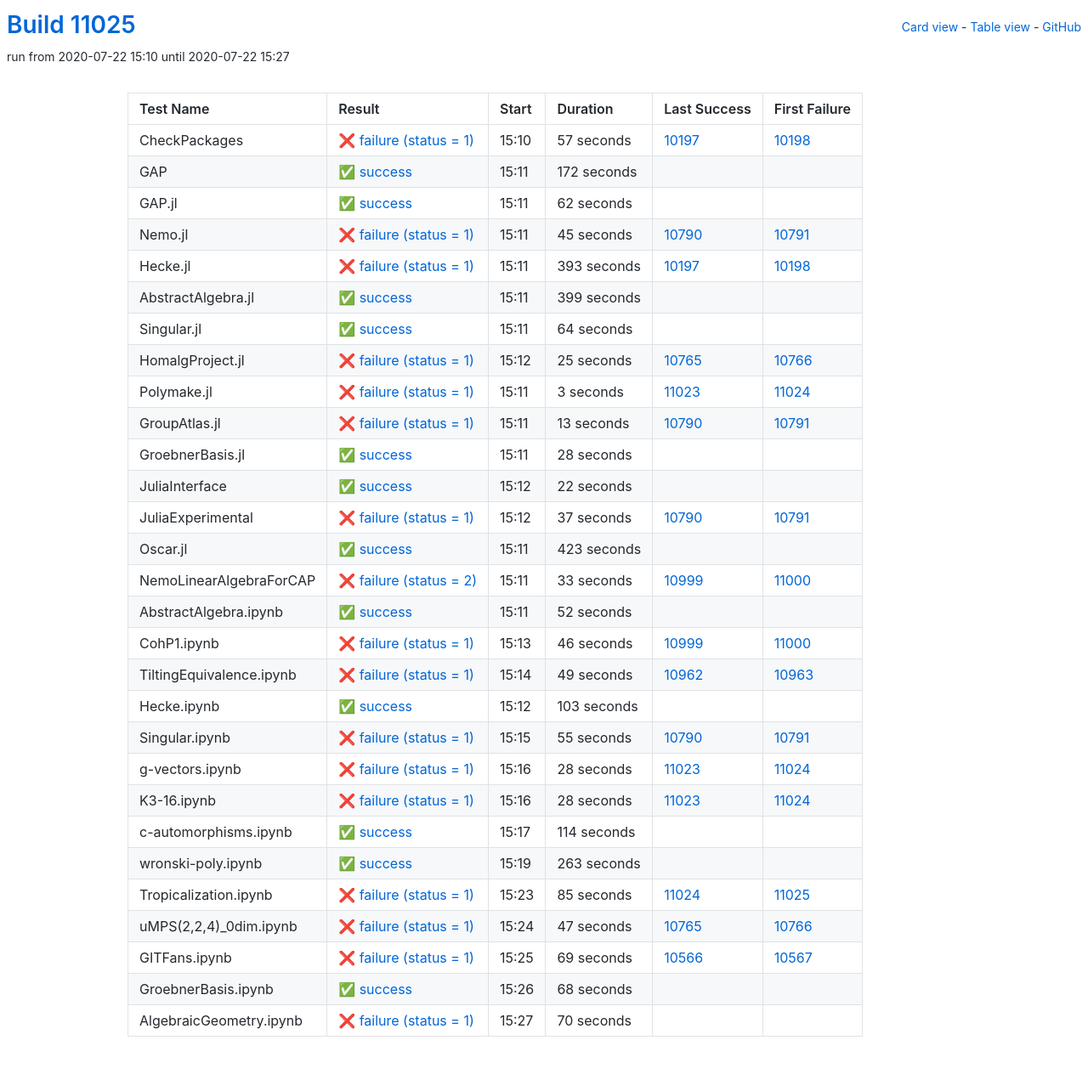
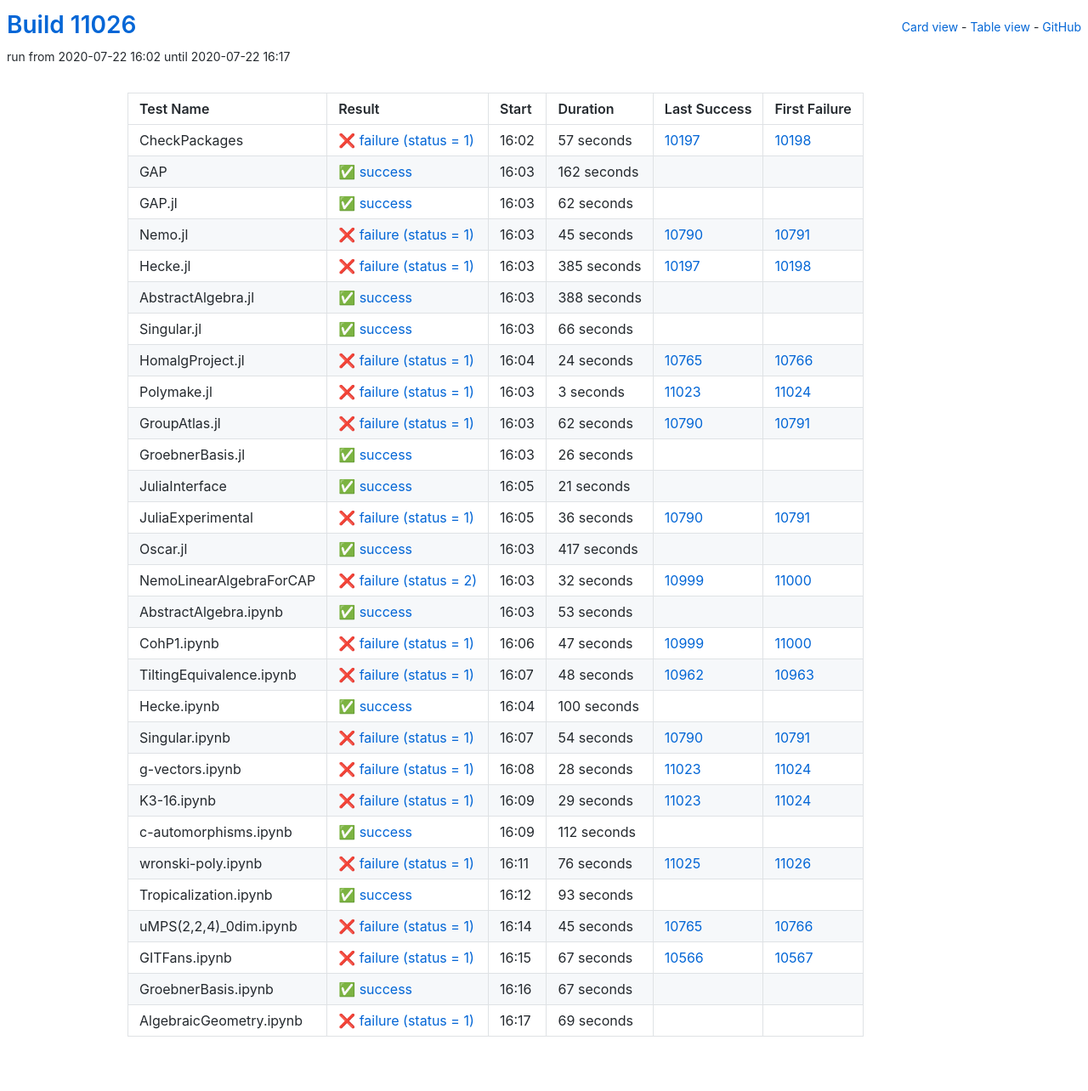
Before and after one commit to oscar-system/oscar-ci-status, a Jekyll site: the page built from table.html, in a window 1280 px wide. Shown: the whole page at 85% size. Built offline with Jekyll 4.4.1, drawn with Linux system fonts in a browser that asks for light colours.

Commit message:
Build #11026

```diff
--- a/_data/ci.yml
+++ b/_data/ci.yml
@@ -1,6 +1,6 @@
 ---
-build: 11025
-build_url: https://oscarci.mathematik.uni-kl.de/job/oscar/11025/
+build: 11026
+build_url: https://oscarci.mathematik.uni-kl.de/job/oscar/11026/
 job: oscar
 organization: oscar-system
 repo: oscar-ci-status
@@ -8,8 +8,8 @@ repourl: https://github.com/oscar-system/oscar-ci-status
 tests:
 - name: CheckPackages
   id: checkpackages
-  log: https://oscarci.mathematik.uni-kl.de/job/oscar/11025/artifact/logs/build-11025/CheckPackages.log
-  start: 2020-07-22 15:10
+  log: https://oscarci.mathematik.uni-kl.de/job/oscar/11026/artifact/logs/build-11026/CheckPackages.log
+  start: 2020-07-22 16:02
   success: false
   exitcode: 1
   status: failure
@@ -20,20 +20,20 @@ tests:
   first_failure_url: https://oscarci.mathematik.uni-kl.de/job/oscar/10198/
 - name: GAP
   id: gap
-  log: https://oscarci.mathematik.uni-kl.de/job/oscar/11025/artifact/logs/build-11025/GAP.log
-  start: 2020-07-22 15:11
+  log: https://oscarci.mathematik.uni-kl.de/job/oscar/11026/artifact/logs/build-11026/GAP.log
+  start: 2020-07-22 16:03
   success: true
   exitcode: 0
   status: success
-  duration: 172
+  duration: 162
   last_success: false
   last_success_url:
   first_failure: false
   first_failure_url:
 - name: GAP.jl
   id: gap-jl
-  log: https://oscarci.mathematik.uni-kl.de/job/oscar/11025/artifact/logs/build-11025/GAP.jl.log
-  start: 2020-07-22 15:11
+  log: https://oscarci.mathematik.uni-kl.de/job/oscar/11026/artifact/logs/build-11026/GAP.jl.log
+  start: 2020-07-22 16:03
   success: true
   exitcode: 0
   status: success
@@ -44,8 +44,8 @@ tests:
   first_failure_url:
 - name: Nemo.jl
   id: nemo-jl
-  log: https://oscarci.mathematik.uni-kl.de/job/oscar/11025/artifact/logs/build-11025/Nemo.jl.log
-  start: 2020-07-22 15:11
+  log: https://oscarci.mathematik.uni-kl.de/job/oscar/11026/artifact/logs/build-11026/Nemo.jl.log
+  start: 2020-07-22 16:03
   success: false
   exitcode: 1
   status: failure
@@ -56,56 +56,56 @@ tests:
   first_failure_url: https://oscarci.mathematik.uni-kl.de/job/oscar/10791/
 - name: Hecke.jl
   id: hecke-jl
-  log: https://oscarci.mathematik.uni-kl.de/job/oscar/11025/artifact/logs/build-11025/Hecke.jl.log
-  start: 2020-07-22 15:11
+  log: https://oscarci.mathematik.uni-kl.de/job/oscar/11026/artifact/logs/build-11026/Hecke.jl.log
+  start: 2020-07-22 16:03
   success: false
   exitcode: 1
   status: failure
-  duration: 393
+  duration: 385
   last_success: 10197
   last_success_url: https://oscarci.mathematik.uni-kl.de/job/oscar/10197/
   first_failure: 10198
   first_failure_url: https://oscarci.mathematik.uni-kl.de/job/oscar/10198/
 - name: AbstractAlgebra.jl
   id: abstractalgebra-jl
-  log: https://oscarci.mathematik.uni-kl.de/job/oscar/11025/artifact/logs/build-11025/AbstractAlgebra.jl.log
-  start: 2020-07-22 15:11
+  log: https://oscarci.mathematik.uni-kl.de/job/oscar/11026/artifact/logs/build-11026/AbstractAlgebra.jl.log
+  start: 2020-07-22 16:03
   success: true
   exitcode: 0
   status: success
-  duration: 399
+  duration: 388
   last_success: false
   last_success_url:
   first_failure: false
   first_failure_url:
 - name: Singular.jl
   id: singular-jl
-  log: https://oscarci.mathematik.uni-kl.de/job/oscar/11025/artifact/logs/build-11025/Singular.jl.log
-  start: 2020-07-22 15:11
+  log: https://oscarci.mathematik.uni-kl.de/job/oscar/11026/artifact/logs/build-11026/Singular.jl.log
+  start: 2020-07-22 16:03
   success: true
   exitcode: 0
   status: success
-  duration: 64
+  duration: 66
   last_success: false
   last_success_url:
   first_failure: false
   first_failure_url:
 - name: HomalgProject.jl
   id: homalgproject-jl
-  log: https://oscarci.mathematik.uni-kl.de/job/oscar/11025/artifact/logs/build-11025/HomalgProject.jl.log
-  start: 2020-07-22 15:12
+  log: https://oscarci.mathematik.uni-kl.de/job/oscar/11026/artifact/logs/build-11026/HomalgProject.jl.log
+  start: 2020-07-22 16:04
   success: false
   exitcode: 1
   status: failure
-  duration: 25
+  duration: 24
   last_success: 10765
   last_success_url: https://oscarci.mathematik.uni-kl.de/job/oscar/10765/
   first_failure: 10766
   first_failure_url: https://oscarci.mathematik.uni-kl.de/job/oscar/10766/
 - name: Polymake.jl
   id: polymake-jl
-  log: https://oscarci.mathematik.uni-kl.de/job/oscar/11025/artifact/logs/build-11025/Polymake.jl.log
-  start: 2020-07-22 15:11
+  log: https://oscarci.mathematik.uni-kl.de/job/oscar/11026/artifact/logs/build-11026/Polymake.jl.log
+  start: 2020-07-22 16:03
   success: false
   exitcode: 1
   status: failure
@@ -116,140 +116,140 @@ tests:
   first_failure_url: https://oscarci.mathematik.uni-kl.de/job/oscar/11024/
 - name: GroupAtlas.jl
   id: groupatlas-jl
-  log: https://oscarci.mathematik.uni-kl.de/job/oscar/11025/artifact/logs/build-11025/GroupAtlas.jl.log
-  start: 2020-07-22 15:11
+  log: https://oscarci.mathematik.uni-kl.de/job/oscar/11026/artifact/logs/build-11026/GroupAtlas.jl.log
+  start: 2020-07-22 16:03
   success: false
   exitcode: 1
   status: failure
-  duration: 13
+  duration: 62
   last_success: 10790
   last_success_url: https://oscarci.mathematik.uni-kl.de/job/oscar/10790/
   first_failure: 10791
   first_failure_url: https://oscarci.mathematik.uni-kl.de/job/oscar/10791/
 - name: GroebnerBasis.jl
   id: groebnerbasis-jl
-  log: https://oscarci.mathematik.uni-kl.de/job/oscar/11025/artifact/logs/build-11025/GroebnerBasis.jl.log
-  start: 2020-07-22 15:11
+  log: https://oscarci.mathematik.uni-kl.de/job/oscar/11026/artifact/logs/build-11026/GroebnerBasis.jl.log
+  start: 2020-07-22 16:03
   success: true
   exitcode: 0
   status: success
-  duration: 28
+  duration: 26
   last_success: false
   last_success_url:
   first_failure: false
   first_failure_url:
 - name: JuliaInterface
   id: juliainterface
-  log: https://oscarci.mathematik.uni-kl.de/job/oscar/11025/artifact/logs/build-11025/JuliaInterface.log
-  start: 2020-07-22 15:12
+  log: https://oscarci.mathematik.uni-kl.de/job/oscar/11026/artifact/logs/build-11026/JuliaInterface.log
+  start: 2020-07-22 16:05
   success: true
   exitcode: 0
   status: success
-  duration: 22
+  duration: 21
   last_success: false
   last_success_url:
   first_failure: false
   first_failure_url:
 - name: JuliaExperimental
   id: juliaexperimental
-  log: https://oscarci.mathematik.uni-kl.de/job/oscar/11025/artifact/logs/build-11025/JuliaExperimental.log
-  start: 2020-07-22 15:12
+  log: https://oscarci.mathematik.uni-kl.de/job/oscar/11026/artifact/logs/build-11026/JuliaExperimental.log
+  start: 2020-07-22 16:05
   success: false
   exitcode: 1
   status: failure
-  duration: 37
+  duration: 36
   last_success: 10790
   last_success_url: https://oscarci.mathematik.uni-kl.de/job/oscar/10790/
   first_failure: 10791
   first_failure_url: https://oscarci.mathematik.uni-kl.de/job/oscar/10791/
 - name: Oscar.jl
   id: oscar-jl
-  log: https://oscarci.mathematik.uni-kl.de/job/oscar/11025/artifact/logs/build-11025/Oscar.jl.log
-  start: 2020-07-22 15:11
+  log: https://oscarci.mathematik.uni-kl.de/job/oscar/11026/artifact/logs/build-11026/Oscar.jl.log
+  start: 2020-07-22 16:03
   success: true
   exitcode: 0
   status: success
-  duration: 423
+  duration: 417
   last_success: false
   last_success_url:
   first_failure: false
   first_failure_url:
 - name: NemoLinearAlgebraForCAP
   id: nemolinearalgebraforcap
-  log: https://oscarci.mathematik.uni-kl.de/job/oscar/11025/artifact/logs/build-11025/NemoLinearAlgebraForCAP.log
-  start: 2020-07-22 15:11
+  log: https://oscarci.mathematik.uni-kl.de/job/oscar/11026/artifact/logs/build-11026/NemoLinearAlgebraForCAP.log
+  start: 2020-07-22 16:03
   success: false
   exitcode: 2
   status: failure
-  duration: 33
+  duration: 32
   last_success: 10999
   last_success_url: https://oscarci.mathematik.uni-kl.de/job/oscar/10999/
   first_failure: 11000
   first_failure_url: https://oscarci.mathematik.uni-kl.de/job/oscar/11000/
 - name: AbstractAlgebra.ipynb
   id: abstractalgebra-ipynb
-  log: https://oscarci.mathematik.uni-kl.de/job/oscar/11025/artifact/logs/build-11025/AbstractAlgebra.ipynb.log
-  start: 2020-07-22 15:11
+  log: https://oscarci.mathematik.uni-kl.de/job/oscar/11026/artifact/logs/build-11026/AbstractAlgebra.ipynb.log
+  start: 2020-07-22 16:03
   success: true
   exitcode: 0
   status: success
-  duration: 52
+  duration: 53
   last_success: false
   last_success_url:
   first_failure: false
   first_failure_url:
 - name: CohP1.ipynb
   id: cohp1-ipynb
-  log: https://oscarci.mathematik.uni-kl.de/job/oscar/11025/artifact/logs/build-11025/CohP1.ipynb.log
-  start: 2020-07-22 15:13
+  log: https://oscarci.mathematik.uni-kl.de/job/oscar/11026/artifact/logs/build-11026/CohP1.ipynb.log
+  start: 2020-07-22 16:06
   success: false
   exitcode: 1
   status: failure
-  duration: 46
+  duration: 47
   last_success: 10999
   last_success_url: https://oscarci.mathematik.uni-kl.de/job/oscar/10999/
   first_failure: 11000
   first_failure_url: https://oscarci.mathematik.uni-kl.de/job/oscar/11000/
 - name: TiltingEquivalence.ipynb
   id: tiltingequivalence-ipynb
-  log: https://oscarci.mathematik.uni-kl.de/job/oscar/11025/artifact/logs/build-11025/TiltingEquivalence.ipynb.log
-  start: 2020-07-22 15:14
+  log: https://oscarci.mathematik.uni-kl.de/job/oscar/11026/artifact/logs/build-11026/TiltingEquivalence.ipynb.log
+  start: 2020-07-22 16:07
   success: false
   exitcode: 1
   status: failure
-  duration: 49
+  duration: 48
   last_success: 10962
   last_success_url: https://oscarci.mathematik.uni-kl.de/job/oscar/10962/
   first_failure: 10963
   first_failure_url: https://oscarci.mathematik.uni-kl.de/job/oscar/10963/
 - name: Hecke.ipynb
   id: hecke-ipynb
-  log: https://oscarci.mathematik.uni-kl.de/job/oscar/11025/artifact/logs/build-11025/Hecke.ipynb.log
-  start: 2020-07-22 15:12
+  log: https://oscarci.mathematik.uni-kl.de/job/oscar/11026/artifact/logs/build-11026/Hecke.ipynb.log
+  start: 2020-07-22 16:04
   success: true
   exitcode: 0
   status: success
-  duration: 103
+  duration: 100
   last_success: false
   last_success_url:
   first_failure: false
   first_failure_url:
 - name: Singular.ipynb
   id: singular-ipynb
-  log: https://oscarci.mathematik.uni-kl.de/job/oscar/11025/artifact/logs/build-11025/Singular.ipynb.log
-  start: 2020-07-22 15:15
+  log: https://oscarci.mathematik.uni-kl.de/job/oscar/11026/artifact/logs/build-11026/Singular.ipynb.log
+  start: 2020-07-22 16:07
   success: false
   exitcode: 1
   status: failure
-  duration: 55
+  duration: 54
   last_success: 10790
   last_success_url: https://oscarci.mathematik.uni-kl.de/job/oscar/10790/
   first_failure: 10791
   first_failure_url: https://oscarci.mathematik.uni-kl.de/job/oscar/10791/
 - name: g-vectors.ipynb
   id: g-vectors-ipynb
-  log: https://oscarci.mathematik.uni-kl.de/job/oscar/11025/artifact/logs/build-11025/g-vectors.ipynb.log
-  start: 2020-07-22 15:16
+  log: https://oscarci.mathematik.uni-kl.de/job/oscar/11026/artifact/logs/build-11026/g-vectors.ipynb.log
+  start: 2020-07-22 16:08
   success: false
   exitcode: 1
   status: failure
@@ -260,96 +260,96 @@ tests:
   first_failure_url: https://oscarci.mathematik.uni-kl.de/job/oscar/11024/
 - name: K3-16.ipynb
   id: k3-16-ipynb
-  log: https://oscarci.mathematik.uni-kl.de/job/oscar/11025/artifact/logs/build-11025/K3-16.ipynb.log
-  start: 2020-07-22 15:16
+  log: https://oscarci.mathematik.uni-kl.de/job/oscar/11026/artifact/logs/build-11026/K3-16.ipynb.log
+  start: 2020-07-22 16:09
   success: false
   exitcode: 1
   status: failure
-  duration: 28
+  duration: 29
   last_success: 11023
   last_success_url: https://oscarci.mathematik.uni-kl.de/job/oscar/11023/
   first_failure: 11024
   first_failure_url: https://oscarci.mathematik.uni-kl.de/job/oscar/11024/
 - name: c-automorphisms.ipynb
   id: c-automorphisms-ipynb
-  log: https://oscarci.mathematik.uni-kl.de/job/oscar/11025/artifact/logs/build-11025/c-automorphisms.ipynb.log
-  start: 2020-07-22 15:17
+  log: https://oscarci.mathematik.uni-kl.de/job/oscar/11026/artifact/logs/build-11026/c-automorphisms.ipynb.log
+  start: 2020-07-22 16:09
   success: true
   exitcode: 0
   status: success
-  duration: 114
+  duration: 112
   last_success: false
   last_success_url:
   first_failure: false
   first_failure_url:
 - name: wronski-poly.ipynb
   id: wronski-poly-ipynb
-  log: https://oscarci.mathematik.uni-kl.de/job/oscar/11025/artifact/logs/build-11025/wronski-poly.ipynb.log
-  start: 2020-07-22 15:19
+  log: https://oscarci.mathematik.uni-kl.de/job/oscar/11026/artifact/logs/build-11026/wronski-poly.ipynb.log
+  start: 2020-07-22 16:11
+  success: false
+  exitcode: 1
+  status: failure
+  duration: 76
+  last_success: 11025
+  last_success_url: https://oscarci.mathematik.uni-kl.de/job/oscar/11025/
+  first_failure: 11026
+  first_failure_url: https://oscarci.mathematik.uni-kl.de/job/oscar/11026/
+- name: Tropicalization.ipynb
+  id: tropicalization-ipynb
+  log: https://oscarci.mathematik.uni-kl.de/job/oscar/11026/artifact/logs/build-11026/Tropicalization.ipynb.log
+  start: 2020-07-22 16:12
   success: true
   exitcode: 0
   status: success
-  duration: 263
+  duration: 93
   last_success: false
   last_success_url:
   first_failure: false
   first_failure_url:
-- name: Tropicalization.ipynb
-  id: tropicalization-ipynb
-  log: https://oscarci.mathematik.uni-kl.de/job/oscar/11025/artifact/logs/build-11025/Tropicalization.ipynb.log
-  start: 2020-07-22 15:23
+- name: uMPS(2,2,4)_0dim.ipynb
+  id: umps-2-2-4-0dim-ipynb
+  log: https://oscarci.mathematik.uni-kl.de/job/oscar/11026/artifact/logs/build-11026/uMPS-2-2-4-_0dim.ipynb.log
+  start: 2020-07-22 16:14
   success: false
   exitcode: 1
   status: failure
-  duration: 85
-  last_success: 11024
-  last_success_url: https://oscarci.mathematik.uni-kl.de/job/oscar/11024/
-  first_failure: 11025
-  first_failure_url: https://oscarci.mathematik.uni-kl.de/job/oscar/11025/
-- name: uMPS(2,2,4)_0dim.ipynb
-  id: umps-2-2-4-0dim-ipynb
-  log: https://oscarci.mathematik.uni-kl.de/job/oscar/11025/artifact/logs/build-11025/uMPS-2-2-4-_0dim.ipynb.log
-  start: 2020-07-22 15:24
-  success: false
-  exitcode: 1
-  status: failure
-  duration: 47
+  duration: 45
   last_success: 10765
   last_success_url: https://oscarci.mathematik.uni-kl.de/job/oscar/10765/
   first_failure: 10766
   first_failure_url: https://oscarci.mathematik.uni-kl.de/job/oscar/10766/
 - name: GITFans.ipynb
   id: gitfans-ipynb
-  log: https://oscarci.mathematik.uni-kl.de/job/oscar/11025/artifact/logs/build-11025/GITFans.ipynb.log
-  start: 2020-07-22 15:25
+  log: https://oscarci.mathematik.uni-kl.de/job/oscar/11026/artifact/logs/build-11026/GITFans.ipynb.log
+  start: 2020-07-22 16:15
   success: false
   exitcode: 1
   status: failure
-  duration: 69
+  duration: 67
   last_success: 10566
   last_success_url: https://oscarci.mathematik.uni-kl.de/job/oscar/10566/
   first_failure: 10567
   first_failure_url: https://oscarci.mathematik.uni-kl.de/job/oscar/10567/
 - name: GroebnerBasis.ipynb
   id: groebnerbasis-ipynb
-  log: https://oscarci.mathematik.uni-kl.de/job/oscar/11025/artifact/logs/build-11025/GroebnerBasis.ipynb.log
-  start: 2020-07-22 15:26
+  log: https://oscarci.mathematik.uni-kl.de/job/oscar/11026/artifact/logs/build-11026/GroebnerBasis.ipynb.log
+  start: 2020-07-22 16:16
   success: true
   exitcode: 0
   status: success
-  duration: 68
+  duration: 67
   last_success: false
   last_success_url:
   first_failure: false
   first_failure_url:
 - name: AlgebraicGeometry.ipynb
   id: algebraicgeometry-ipynb
-  log: https://oscarci.mathematik.uni-kl.de/job/oscar/11025/artifact/logs/build-11025/AlgebraicGeometry.ipynb.log
-  start: 2020-07-22 15:27
+  log: https://oscarci.mathematik.uni-kl.de/job/oscar/11026/artifact/logs/build-11026/AlgebraicGeometry.ipynb.log
+  start: 2020-07-22 16:17
   success: false
   exitcode: 1
   status: failure
-  duration: 70
+  duration: 69
   last_success: false
   last_success_url:
   first_failure: false
```
Also changed, not shown: README.md.
